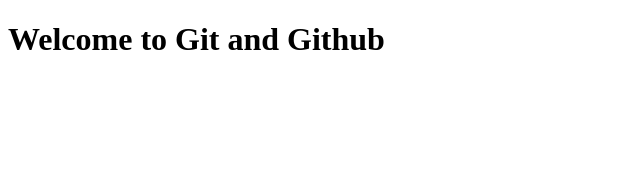
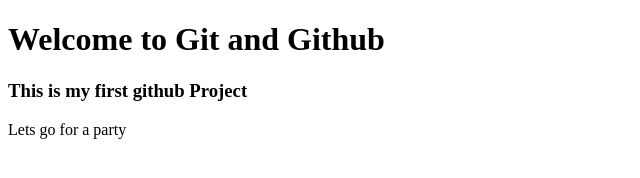
Before and after one commit to Badhan112/my-first-website, a plain HTML site: page index.html in a window 1280 px wide. Shown: the whole page, without its empty margins (0-640 px from the left). Drawn offline with Linux system fonts and the light colour scheme.

Commit message:
some content added

```diff
--- a/index.html
+++ b/index.html
@@ -7,5 +7,7 @@
 </head>
 <body>
     <h1>Welcome to Git and Github</h1>
+    <h3>This is my first github Project</h3>
+    <p>Lets go for a party</p>
 </body>
 </html>
```
